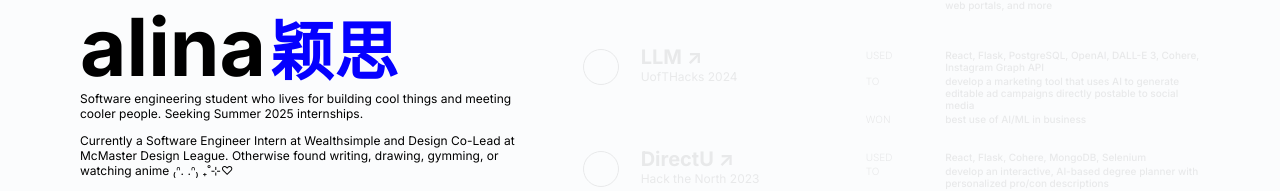
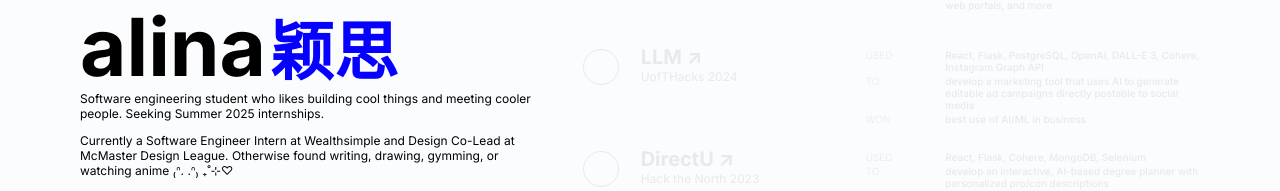
Before and after one commit to charcoalyy/portfolio, a React (Vite) app: page / in a window 1280 px wide. Shown: the part 535-726 px from the top of the page. Built offline with nearby package versions, Linux system fonts and the light colour scheme.

Commit message:
update about

```diff
--- a/src/components/constants/about.ts
+++ b/src/components/constants/about.ts
@@ -1,5 +1,5 @@
 export const about = {
-  bio: "Software engineering student who lives for building cool things and meeting cooler people. Seeking Summer 2025 internships.",
+  bio: "Software engineering student who likes building cool things and meeting cooler people. Seeking Summer 2025 internships.",
   current:
     "Currently a Software Engineer Intern at Wealthsimple and Design Co-Lead at McMaster Design League. Otherwise  found writing, drawing, gymming, or watching anime ₍ᐢ. .ᐢ₎ ₊˚⊹♡",
   professional: ["Software Engineer Intern @Wealthsimple"],
```
